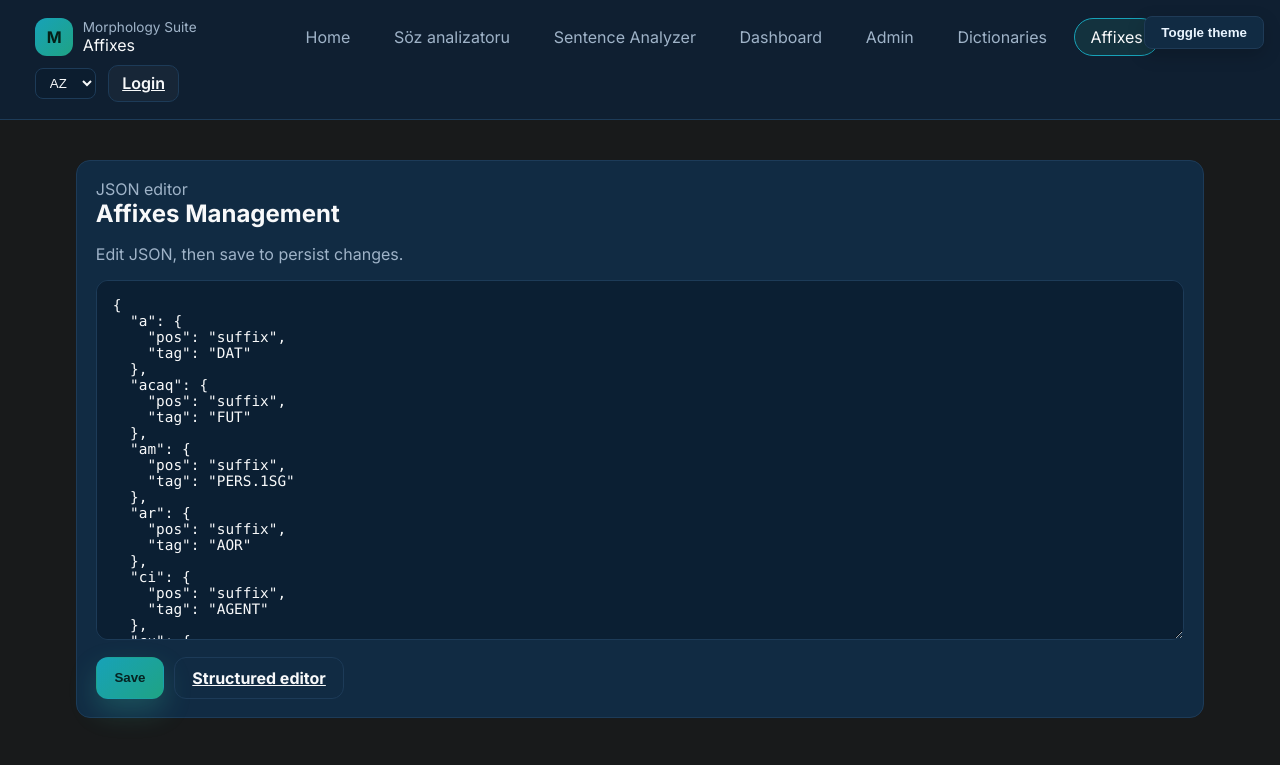
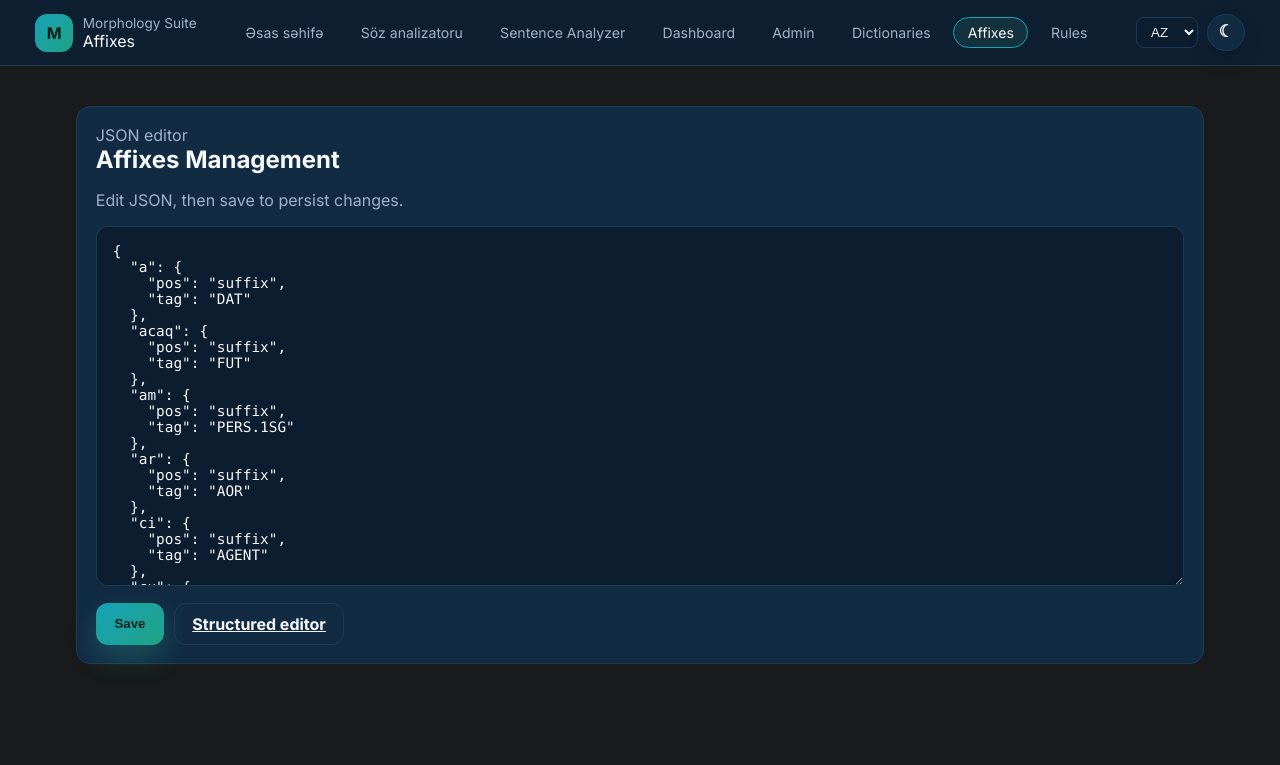
Before and after one commit to AygunAliyevaS/Azerbaijani-Morphological-Analyzer, a Flask app: page /affixes in a window 1280 px wide. Shown: the top 765 px of the page. Run offline with Flask 2, Linux system fonts and the light colour scheme.

Commit message:
fix: harden admin routes and refresh theme navigation

```diff
--- a/admin_panel/app.py
+++ b/admin_panel/app.py
@@ -1,6 +1,9 @@
+import os
 import werkzeug  # Flask 2.2 expects werkzeug.__version__; missing in Werkzeug 3+
 if not hasattr(werkzeug, "__version__"):
     werkzeug.__version__ = "patched"
+
+from urllib.parse import urlsplit
 
 from flask import Flask, render_template, redirect, url_for, request, session
 from auth import bp as auth_bp
@@ -13,7 +16,8 @@ from flask_admin import Admin
 from flask_admin.base import AdminIndexView
 from admin import bp as admin_panel_bp
 
-app = Flask(__name__)
+FLASK_IMPORT_NAME = __name__ if __name__ != '__main__' else 'app'
+app = Flask(FLASK_IMPORT_NAME, root_path=os.path.dirname(__file__))
 app.config['SECRET_KEY'] = 'your-secret-key'
 app.config['BABEL_DEFAULT_LOCALE'] = 'az'  # default to Azerbaijani
 
@@ -23,7 +27,10 @@ def get_locale():
     return request.args.get('lang') or session.get('lang', app.config['BABEL_DEFAULT_LOCALE'])
 
 print('Initializing Babel')
-babel = Babel(app, locale_selector=get_locale)
+babel = Babel(app)
+@babel.localeselector
+def select_locale():
+    return get_locale()
 print('Registered Babel')
 print('Registering auth_bp')
 app.register_blueprint(auth_bp)
@@ -62,16 +69,46 @@ def index():
     return render_template('index.html')
 
 
+def nav_home_label():
+    if get_locale() == 'az':
+        return 'Əsas səhifə'
+    return _('Home')
+
+
 @app.context_processor
 def inject_get_locale():
     # Expose get_locale to Jinja templates
-    return dict(get_locale=get_locale)
+    return dict(get_locale=get_locale, nav_home_label=nav_home_label)
+
+
+def _safe_redirect_target(fallback_endpoint='index'):
+    fallback_url = url_for(fallback_endpoint)
+    referrer = request.referrer
+    if not referrer:
+        return fallback_url
+
+    try:
+        referrer_parts = urlsplit(referrer)
+        host_parts = urlsplit(request.host_url)
+    except Exception:
+        return fallback_url
+
+    if referrer_parts.scheme not in {'http', 'https'}:
+        return fallback_url
+    if referrer_parts.netloc != host_parts.netloc:
+        return fallback_url
+
+    safe_target = referrer_parts.path or fallback_url
+    if referrer_parts.query:
+        safe_target = f"{safe_target}?{referrer_parts.query}"
+    return safe_target
+
 
 @app.route('/set_language/<lang_code>')
 def set_language(lang_code):
     if lang_code in app.config['LANGUAGES']:
         session['lang'] = lang_code
-    return redirect(request.referrer or url_for('index'))
+    return redirect(_safe_redirect_target())
 
 if __name__ == '__main__':
     app.run(debug=True, port=8000)
--- a/admin_panel/crud.py
+++ b/admin_panel/crud.py
@@ -2,6 +2,7 @@ from flask import Blueprint, render_template, request, redirect, url_for, flash,
 from models import DictionaryManager, AffixManager, RuleManager
 
 bp = Blueprint('crud', __name__)
+
 
 @bp.route('/dictionaries/<lang>', methods=['GET', 'POST'])
 def manage_dictionary(lang):
--- a/admin_panel/static/admin.css
+++ b/admin_panel/static/admin.css
@@ -7,6 +7,13 @@
   --text: #eaf5ff;
   --muted: #9fb3c8;
   --shadow: 0 14px 40px rgba(0, 0, 0, 0.25);
+  --header-bg: rgba(15, 32, 51, 0.97);
+  --input-bg: #0c1d2f;
+}
+
+body.light-mode {
+  --header-bg: rgba(255, 255, 255, 0.97);
+  --input-bg: #f0f4f8;
 }
 
 * {
@@ -29,17 +36,18 @@ body {
 }
 
 header {
-  padding: 1.1rem 2.2rem;
+  padding: 0.85rem 2.2rem;
   border-bottom: 1px solid var(--border);
-  background: rgba(15, 32, 51, 0.95);
+  background: var(--header-bg);
+  backdrop-filter: blur(8px);
+  -webkit-backdrop-filter: blur(8px);
   position: sticky;
   top: 0;
   z-index: 10;
-  display: flex;
-  justify-content: space-between;
+  display: grid;
+  grid-template-columns: auto 1fr auto;
   align-items: center;
-  gap: 0.6rem;
-  flex-wrap: wrap;
+  gap: 1rem;
 }
 
 .brand {
@@ -61,16 +69,21 @@ header {
 
 nav {
   display: flex;
-  gap: 0.6rem;
+  gap: 0.5rem;
   flex-wrap: wrap;
+  justify-content: center;
+  align-items: center;
 }
 
 .pill {
-  padding: 0.5rem 1rem;
+  padding: 0.4rem 0.85rem;
   border: 1px solid transparent;
   border-radius: 999px;
   color: var(--muted);
   text-decoration: none;
+  font-size: 0.88rem;
+  font-weight: 500;
+  white-space: nowrap;
   transition: all 0.15s ease;
 }
 
@@ -84,16 +97,56 @@ nav {
 .session {
   display: flex;
   align-items: center;
-  gap: 0.75rem;
+  gap: 0.6rem;
+  white-space: nowrap;
 }
 
 .session a {
   font-weight: 600;
   color: var(--text);
-  padding: 0.45rem 0.8rem;
+  padding: 0.4rem 0.75rem;
   border-radius: 10px;
   border: 1px solid var(--border);
-  background: rgba(255, 255, 255, 0.03);
+  background: transparent;
+  text-decoration: none;
+  font-size: 0.88rem;
+  transition: border-color 0.15s, background 0.15s;
+}
+
+.session a:hover {
+  border-color: var(--accent);
+  background: rgba(62, 212, 177, 0.08);
+  color: var(--text);
+}
+
+.theme-toggle {
+  width: 2.35rem;
+  height: 2.35rem;
+  padding: 0;
+  border-radius: 999px;
+  border: 1px solid var(--border);
+  background: var(--card);
+  color: var(--text);
+  box-shadow: 0 8px 20px rgba(0, 0, 0, 0.16);
+  flex: 0 0 auto;
+  transition: transform 0.15s ease, border-color 0.15s ease, background 0.15s ease, box-shadow 0.15s ease;
+}
+
+.theme-toggle:hover {
+  transform: translateY(-1px);
+  border-color: var(--accent);
+  background: rgba(62, 212, 177, 0.12);
+  box-shadow: 0 10px 24px rgba(0, 0, 0, 0.2);
+}
+
+.theme-toggle:focus-visible {
+  outline: 2px solid var(--accent);
+  outline-offset: 2px;
+}
+
+.theme-toggle__icon {
+  font-size: 1.05rem;
+  line-height: 1;
 }
 
 main {
@@ -244,7 +297,7 @@ select {
   padding: 0.65rem 0.75rem;
   border-radius: 10px;
   border: 1px solid var(--border);
-  background: #0c1d2f;
+  background: var(--input-bg);
   color: var(--text);
 }
 
@@ -302,16 +355,21 @@ tr:hover td {
 }
 
 .result-box {
-  background: #0c1d2f;
+  background: var(--input-bg);
   border: 1px solid var(--border);
   border-radius: 12px;
   padding: 0.85rem 1rem;
 }
 
-@media (max-width: 840px) {
+@media (max-width: 900px) {
   header {
-    flex-direction: column;
-    align-items: flex-start;
+    grid-template-columns: 1fr auto;
+    grid-template-rows: auto auto;
+  }
+
+  header nav {
+    grid-column: 1 / -1;
+    justify-content: flex-start;
   }
 
   .hero {
@@ -328,7 +386,7 @@ tr:hover td {
   padding: 0.38rem 0.6rem;
   border-radius: 8px;
   font-size: 0.83rem;
-  background: #0c1d2f;
+  background: var(--input-bg);
   border: 1px solid var(--border);
   color: var(--text);
   cursor: pointer;
@@ -352,7 +410,7 @@ tr:hover td {
 .json-editor {
   width: 100%;
   min-height: 360px;
-  background: #0b1f33;
+  background: var(--input-bg);
   color: var(--text);
   border: 1px solid var(--border);
   border-radius: 12px;
--- a/admin_panel/templates/admin/dashboard.html
+++ b/admin_panel/templates/admin/dashboard.html
@@ -8,7 +8,6 @@
     <link rel="stylesheet" href="{{ url_for('static', filename='admin.css') }}">
 </head>
 <body>
-    {% include 'theme_toggle.html' %}
     <header>
         <div class="brand">
             <div class="brand-badge">M</div>
@@ -18,7 +17,7 @@
             </div>
         </div>
         <nav aria-label="Primary navigation">
-            <a class="pill" href="{{ url_for('index') }}">{{ _('Home') }}</a>
+            <a class="pill" href="{{ url_for('index') }}">{{ nav_home_label() }}</a>
             <a class="pill" href="/az-word-parser">{{ _('Söz analizatoru') }}</a>
             <a class="pill" href="/sentence-analyzer">{{ _('Sentence Analyzer') }}</a>
             <a class="pill" href="{{ url_for('dashboard.dashboard') }}">{{ _('Dashboard') }}</a>
@@ -28,12 +27,13 @@
             <a class="pill" href="{{ url_for('admin_panel.manage_rules', lang=selected_language) }}">{{ _('Rules') }}</a>
         </nav>
         <div class="session">
-            <select class="lang-select" onchange="window.location.href='/set_language/'+this.value">
+            <select class="lang-select" onchange="window.location.assign('{{ url_for('set_language', lang_code='__lang__') }}'.replace('__lang__', encodeURIComponent(this.value)))">
                 <option value="az" {% if get_locale()=='az' %}selected{% endif %}>AZ</option>
                 <option value="ru" {% if get_locale()=='ru' %}selected{% endif %}>RU</option>
                 <option value="tr" {% if get_locale()=='tr' %}selected{% endif %}>TR</option>
                 <option value="en" {% if get_locale()=='en' %}selected{% endif %}>EN</option>
             </select>
+            {% include 'theme_toggle.html' %}
             {% if session.get('user') %}
             <span class="muted">{{ session.get('user') }}</span>
             <a href="{{ url_for('auth.logout') }}">{{ _('Logout') }}</a>
--- a/admin_panel/templates/admin/dictionaries.html
+++ b/admin_panel/templates/admin/dictionaries.html
@@ -8,7 +8,6 @@
     <link rel="stylesheet" href="{{ url_for('static', filename='admin.css') }}">
 </head>
 <body>
-    {% include 'theme_toggle.html' %}
     <header>
         <div class="brand">
             <div class="brand-badge">M</div>
@@ -18,7 +17,7 @@
             </div>
         </div>
         <nav aria-label="Admin navigation">
-            <a class="pill" href="{{ url_for('index') }}">{{ _('Home') }}</a>
+            <a class="pill" href="{{ url_for('index') }}">{{ nav_home_label() }}</a>
             <a class="pill" href="/az-word-parser">{{ _('Söz analizatoru') }}</a>
             <a class="pill" href="/sentence-analyzer">{{ _('Sentence Analyzer') }}</a>
             <a class="pill" href="{{ url_for('dashboard.dashboard') }}">{{ _('Dashboard') }}</a>
@@ -28,12 +27,13 @@
             <a class="pill" href="{{ url_for('admin_panel.manage_rules', lang=selected_language) }}">{{ _('Rules') }}</a>
         </nav>
         <div class="session">
-            <select class="lang-select" onchange="window.location.href='/set_language/'+this.value">
+            <select class="lang-select" onchange="window.location.assign('{{ url_for('set_language', lang_code='__lang__') }}'.replace('__lang__', encodeURIComponent(this.value)))">
                 <option value="az" {% if get_locale()=='az' %}selected{% endif %}>AZ</option>
                 <option value="ru" {% if get_locale()=='ru' %}selected{% endif %}>RU</option>
                 <option value="tr" {% if get_locale()=='tr' %}selected{% endif %}>TR</option>
                 <option value="en" {% if get_locale()=='en' %}selected{% endif %}>EN</option>
             </select>
+            {% include 'theme_toggle.html' %}
             {% if session.get('user') %}
             <span class="muted">{{ session.get('user') }}</span>
             <a href="{{ url_for('auth.logout') }}">{{ _('Logout') }}</a>
--- a/admin_panel/templates/admin/rules.html
+++ b/admin_panel/templates/admin/rules.html
@@ -8,7 +8,6 @@
     <link rel="stylesheet" href="{{ url_for('static', filename='admin.css') }}">
 </head>
 <body>
-    {% include 'theme_toggle.html' %}
     <header>
         <div class="brand">
             <div class="brand-badge">M</div>
@@ -18,7 +17,7 @@
             </div>
         </div>
         <nav aria-label="Admin navigation">
-            <a class="pill" href="{{ url_for('index') }}">{{ _('Home') }}</a>
+            <a class="pill" href="{{ url_for('index') }}">{{ nav_home_label() }}</a>
             <a class="pill" href="/az-word-parser">{{ _('Söz analizatoru') }}</a>
             <a class="pill" href="/sentence-analyzer">{{ _('Sentence Analyzer') }}</a>
             <a class="pill" href="{{ url_for('dashboard.dashboard') }}">{{ _('Dashboard') }}</a>
@@ -28,12 +27,13 @@
             <a class="pill is-active" href="{{ url_for('admin_panel.manage_rules', lang=selected_language) }}">{{ _('Rules') }}</a>
         </nav>
         <div class="session">
-            <select class="lang-select" onchange="window.location.href='/set_language/'+this.value">
+            <select class="lang-select" onchange="window.location.assign('{{ url_for('set_language', lang_code='__lang__') }}'.replace('__lang__', encodeURIComponent(this.value)))">
                 <option value="az" {% if get_locale()=='az' %}selected{% endif %}>AZ</option>
                 <option value="ru" {% if get_locale()=='ru' %}selected{% endif %}>RU</option>
                 <option value="tr" {% if get_locale()=='tr' %}selected{% endif %}>TR</option>
                 <option value="en" {% if get_locale()=='en' %}selected{% endif %}>EN</option>
             </select>
+            {% include 'theme_toggle.html' %}
             {% if session.get('user') %}
             <span class="muted">{{ session.get('user') }}</span>
             <a href="{{ url_for('auth.logout') }}">{{ _('Logout') }}</a>
--- a/admin_panel/templates/affixes.html
+++ b/admin_panel/templates/affixes.html
@@ -8,7 +8,6 @@
     <link rel="stylesheet" href="{{ url_for('static', filename='admin.css') }}">
 </head>
 <body>
-    {% include 'theme_toggle.html' %}
     <header>
         <div class="brand">
             <div class="brand-badge">M</div>
@@ -18,7 +17,7 @@
             </div>
         </div>
         <nav>
-            <a class="pill" href="{{ url_for('index') }}">{{ _('Home') }}</a>
+            <a class="pill" href="{{ url_for('index') }}">{{ nav_home_label() }}</a>
             <a class="pill" href="/az-word-parser">{{ _('Söz analizatoru') }}</a>
             <a class="pill" href="/sentence-analyzer">{{ _('Sentence Analyzer') }}</a>
             <a class="pill" href="{{ url_for('dashboard.dashboard') }}">{{ _('Dashboard') }}</a>
@@ -28,18 +27,14 @@
             <a class="pill" href="{{ url_for('admin_panel.manage_rules') }}">{{ _('Rules') }}</a>
         </nav>
         <div class="session">
-            <select class="lang-select" onchange="window.location.href='/set_language/'+this.value">
+            <select class="lang-select" onchange="window.location.assign('{{ url_for('set_language', lang_code='__lang__') }}'.replace('__lang__', encodeURIComponent(this.value)))">
                 <option value="az" {% if get_locale()=='az' %}selected{% endif %}>AZ</option>
                 <option value="ru" {% if get_locale()=='ru' %}selected{% endif %}>RU</option>
                 <option value="tr" {% if get_locale()=='tr' %}selected{% endif %}>TR</option>
                 <option value="en" {% if get_locale()=='en' %}selected{% endif %}>EN</option>
             </select>
-            {% if session.get('user') %}
-            <span class="muted">{{ session.get('user') }}</span>
-            <a href="{{ url_for('auth.logout') }}">{{ _('Logout') }}</a>
-            {% else %}
-            <a href="{{ url_for('auth.login') }}">{{ _('Login') }}</a>
-            {% endif %}
+            {% include 'theme_toggle.html' %}
+            <a href="{{ url_for('auth.logout') }}" style="display:none;">{{ _('Logout') }}</a>
         </div>
     </header>
     <main>
--- a/admin_panel/templates/dashboard.html
+++ b/admin_panel/templates/dashboard.html
@@ -8,7 +8,6 @@
     <link rel="stylesheet" href="{{ url_for('static', filename='admin.css') }}">
 </head>
 <body>
-    {% include 'theme_toggle.html' %}
     <header>
         <div class="brand">
             <div class="brand-badge">M</div>
@@ -18,7 +17,7 @@
             </div>
         </div>
         <nav>
-            <a class="pill" href="{{ url_for('index') }}">{{ _('Home') }}</a>
+            <a class="pill" href="{{ url_for('index') }}">{{ nav_home_label() }}</a>
             <a class="pill" href="/az-word-parser">{{ _('Söz analizatoru') }}</a>
             <a class="pill" href="/sentence-analyzer">{{ _('Cümlə analizatoru') }}</a>
             <a class="pill is-active" href="{{ url_for('dashboard.dashboard') }}">{{ _('Dashboard') }}</a>
@@ -28,12 +27,13 @@
             <a class="pill" href="{{ url_for('admin_panel.manage_rules', lang=selected_dictionary) }}">{{ _('Qaydalar') }}</a>
         </nav>
         <div class="session">
-            <select class="lang-select" onchange="window.location.href='/set_language/'+this.value">
+            <select class="lang-select" onchange="window.location.assign('{{ url_for('set_language', lang_code='__lang__') }}'.replace('__lang__', encodeURIComponent(this.value)))">
                 <option value="az" {% if get_locale()=='az' %}selected{% endif %}>AZ</option>
                 <option value="ru" {% if get_locale()=='ru' %}selected{% endif %}>RU</option>
                 <option value="tr" {% if get_locale()=='tr' %}selected{% endif %}>TR</option>
                 <option value="en" {% if get_locale()=='en' %}selected{% endif %}>EN</option>
             </select>
+            {% include 'theme_toggle.html' %}
             {% if session.get('user') %}
             <span class="muted">{{ session.get('user') }}</span>
             <a href="{{ url_for('auth.logout') }}">{{ _('Logout') }}</a>
--- a/admin_panel/templates/dictionary.html
+++ b/admin_panel/templates/dictionary.html
@@ -8,7 +8,6 @@
     <link rel="stylesheet" href="{{ url_for('static', filename='admin.css') }}">
 </head>
 <body>
-    {% include 'theme_toggle.html' %}
     <header>
         <div class="brand">
             <div class="brand-badge">M</div>
@@ -18,7 +17,7 @@
             </div>
         </div>
         <nav>
-            <a class="pill" href="{{ url_for('index') }}">{{ _('Home') }}</a>
+            <a class="pill" href="{{ url_for('index') }}">{{ nav_home_label() }}</a>
             <a class="pill" href="/az-word-parser">{{ _('Söz analizatoru') }}</a>
             <a class="pill" href="/sentence-analyzer">{{ _('Cümlə analizatoru') }}</a>
             <a class="pill" href="{{ url_for('dashboard.dashboard') }}">{{ _('Dashboard') }}</a>
@@ -28,12 +27,13 @@
             <a class="pill" href="{{ url_for('admin_panel.manage_rules') }}">{{ _('Qaydalar') }}</a>
         </nav>
         <div class="session">
-            <select class="lang-select" onchange="window.location.href='/set_language/'+this.value">
+            <select class="lang-select" onchange="window.location.assign('{{ url_for('set_language', lang_code='__lang__') }}'.replace('__lang__', encodeURIComponent(this.value)))">
                 <option value="az" {% if get_locale()=='az' %}selected{% endif %}>AZ</option>
                 <option value="ru" {% if get_locale()=='ru' %}selected{% endif %}>RU</option>
                 <option value="tr" {% if get_locale()=='tr' %}selected{% endif %}>TR</option>
                 <option value="en" {% if get_locale()=='en' %}selected{% endif %}>EN</option>
             </select>
+            {% include 'theme_toggle.html' %}
             {% if session.get('user') %}
             <span class="muted">{{ session.get('user') }}</span>
             <a href="{{ url_for('auth.logout') }}">{{ _('Logout') }}</a>
--- a/admin_panel/templates/login.html
+++ b/admin_panel/templates/login.html
@@ -15,7 +15,6 @@
     </style>
 </head>
 <body>
-    {% include 'theme_toggle.html' %}
     <header>
         <div class="brand">
             <div class="brand-badge">M</div>
@@ -25,17 +24,18 @@
             </div>
         </div>
         <nav>
-            <a class="pill" href="{{ url_for('index') }}">{{ _('Home') }}</a>
+            <a class="pill" href="{{ url_for('index') }}">{{ nav_home_label() }}</a>
             <a class="pill" href="/az-word-parser">{{ _('Söz analizatoru') }}</a>
             <a class="pill" href="/sentence-analyzer">{{ _('Sentence Analyzer') }}</a>
         </nav>
         <div class="session">
-            <select class="lang-select" onchange="window.location.href='/set_language/'+this.value">
+            <select class="lang-select" onchange="window.location.assign('{{ url_for('set_language', lang_code='__lang__') }}'.replace('__lang__', encodeURIComponent(this.value)))">
                 <option value="az" {% if get_locale()=='az' %}selected{% endif %}>AZ</option>
                 <option value="ru" {% if get_locale()=='ru' %}selected{% endif %}>RU</option>
                 <option value="tr" {% if get_locale()=='tr' %}selected{% endif %}>TR</option>
                 <option value="en" {% if get_locale()=='en' %}selected{% endif %}>EN</option>
             </select>
+            {% include 'theme_toggle.html' %}
         </div>
     </header>
 
--- a/admin_panel/templates/rules.html
+++ b/admin_panel/templates/rules.html
@@ -8,7 +8,6 @@
     <link rel="stylesheet" href="{{ url_for('static', filename='admin.css') }}">
 </head>
 <body>
-    {% include 'theme_toggle.html' %}
     <header>
         <div class="brand">
             <div class="brand-badge">M</div>
@@ -18,7 +17,7 @@
             </div>
         </div>
         <nav>
-            <a class="pill" href="{{ url_for('index') }}">{{ _('Home') }}</a>
+            <a class="pill" href="{{ url_for('index') }}">{{ nav_home_label() }}</a>
             <a class="pill" href="/az-word-parser">{{ _('Söz analizatoru') }}</a>
             <a class="pill" href="/sentence-analyzer">{{ _('Sentence Analyzer') }}</a>
             <a class="pill" href="{{ url_for('dashboard.dashboard') }}">{{ _('Dashboard') }}</a>
@@ -28,12 +27,13 @@
             <a class="pill is-active" href="{{ url_for('admin_panel.manage_rules') }}">{{ _('Rules') }}</a>
         </nav>
         <div class="session">
-            <select class="lang-select" onchange="window.location.href='/set_language/'+this.value">
+            <select class="lang-select" onchange="window.location.assign('{{ url_for('set_language', lang_code='__lang__') }}'.replace('__lang__', encodeURIComponent(this.value)))">
                 <option value="az" {% if get_locale()=='az' %}selected{% endif %}>AZ</option>
                 <option value="ru" {% if get_locale()=='ru' %}selected{% endif %}>RU</option>
                 <option value="tr" {% if get_locale()=='tr' %}selected{% endif %}>TR</option>
                 <option value="en" {% if get_locale()=='en' %}selected{% endif %}>EN</option>
             </select>
+            {% include 'theme_toggle.html' %}
             {% if session.get('user') %}
             <span class="muted">{{ session.get('user') }}</span>
             <a href="{{ url_for('auth.logout') }}">{{ _('Logout') }}</a>
--- a/admin_panel/templates/theme_toggle.html
+++ b/admin_panel/templates/theme_toggle.html
@@ -1,19 +1,36 @@
-<!-- Theme toggle script and button. Place in base template or each page. -->
+<!-- Shared theme toggle control. -->
 <script>
+function updateThemeToggle(mode) {
+  const button = document.querySelector('.theme-toggle');
+  const icon = document.getElementById('theme-toggle-icon');
+  if (!button || !icon) {
+    return;
+  }
+
+  const isLight = mode === 'light';
+  icon.textContent = isLight ? '☀' : '☾';
+  button.dataset.theme = mode;
+  button.setAttribute('aria-label', isLight ? 'Switch to dark mode' : 'Switch to light mode');
+  button.setAttribute('title', isLight ? 'Switch to dark mode' : 'Switch to light mode');
+}
+
 function setTheme(mode) {
   document.body.classList.remove('light-mode', 'dark-mode');
   document.body.classList.add(mode + '-mode');
   localStorage.setItem('theme', mode);
+  updateThemeToggle(mode);
 }
+
 function toggleTheme() {
   const current = document.body.classList.contains('light-mode') ? 'light' : 'dark';
   setTheme(current === 'light' ? 'dark' : 'light');
 }
+
 window.addEventListener('DOMContentLoaded', () => {
   const saved = localStorage.getItem('theme');
   setTheme(saved === 'light' ? 'light' : 'dark');
 });
 </script>
-<button onclick="toggleTheme()" style="position:fixed;top:1rem;right:1rem;z-index:1000;padding:0.5rem 1rem;border-radius:8px;border:1px solid #1f3b57;background:#112b43;color:#eaf5ff;box-shadow:0 6px 18px rgba(0,0,0,0.18);cursor:pointer;">
-  Toggle theme
+<button type="button" class="theme-toggle" onclick="toggleTheme()" aria-label="{{ _('Toggle theme') }}" title="{{ _('Toggle theme') }}">
+  <span id="theme-toggle-icon" class="theme-toggle__icon" aria-hidden="true">☾</span>
 </button>
```
Also changed, not shown: admin_panel/admin/__init__.py (+8 -1 lines), admin_panel/dashboard.py (+7 -0 lines), admin_panel/templates/admin/affixes.html (+4 -9 lines), admin_panel/templates/az_word_parser.html (+6 -6 lines), admin_panel/templates/index.html (+12 -8 lines), admin_panel/templates/sentence_analyzer.html (+6 -6 lines), tests/test_admin_routes.py (added, +42 -0 lines).
